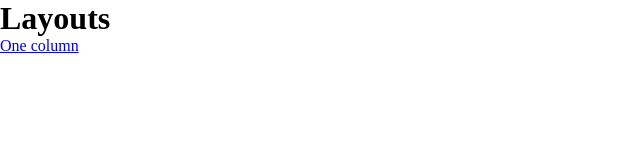
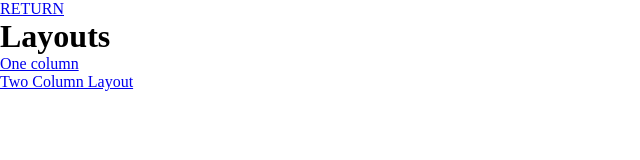
Before and after one commit to Lylestrain/CSS_Components, a plain HTML site: page Layouts/layout_intro.html in a window 1280 px wide. Shown: the whole page, without its empty margins (0-640 px from the left). Drawn offline with Linux system fonts and the light colour scheme.

Commit message:
Update layout_intro.html

```diff
--- a/Layouts/layout_intro.html
+++ b/Layouts/layout_intro.html
@@ -7,8 +7,12 @@
     <link rel="stylesheet" href="../Styles/main.css">
 </head>
 <body>
+
+    <span class="button"><a href="../index.html">RETURN</a></span>
+
     <h1>Layouts</h1>
     <p><a href="one_column.html">One column</a></p>
+    <p><a href="two-column.html">Two Column Layout</a></p>
 
 </body>
 </html>
```
